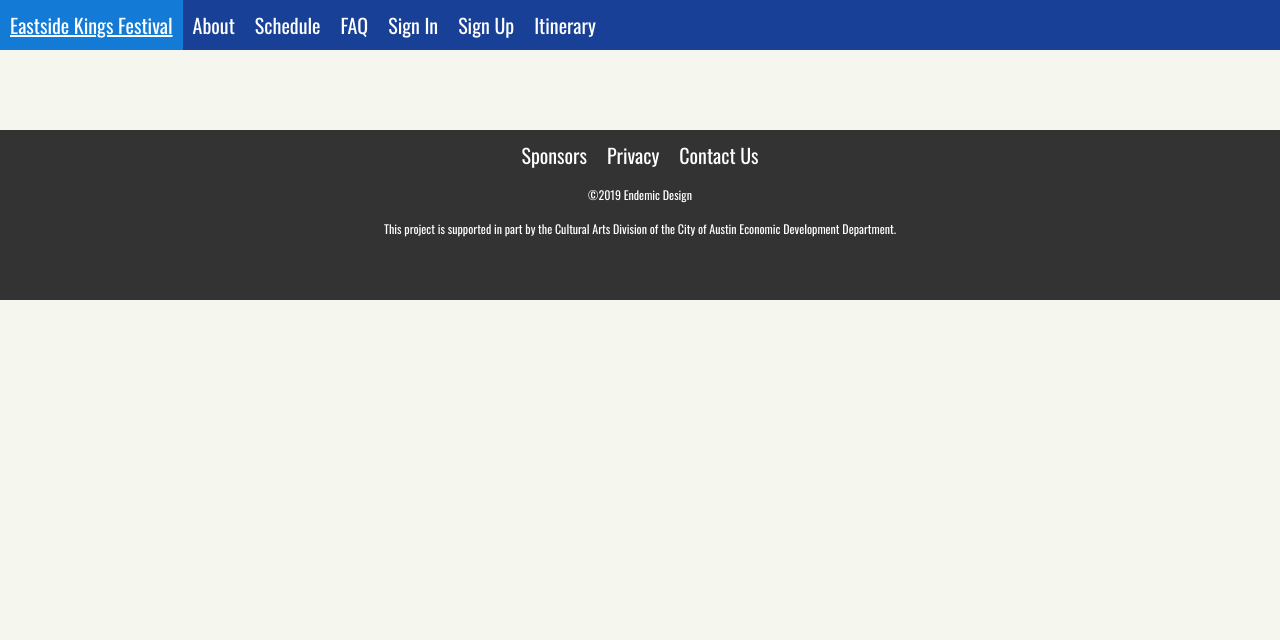
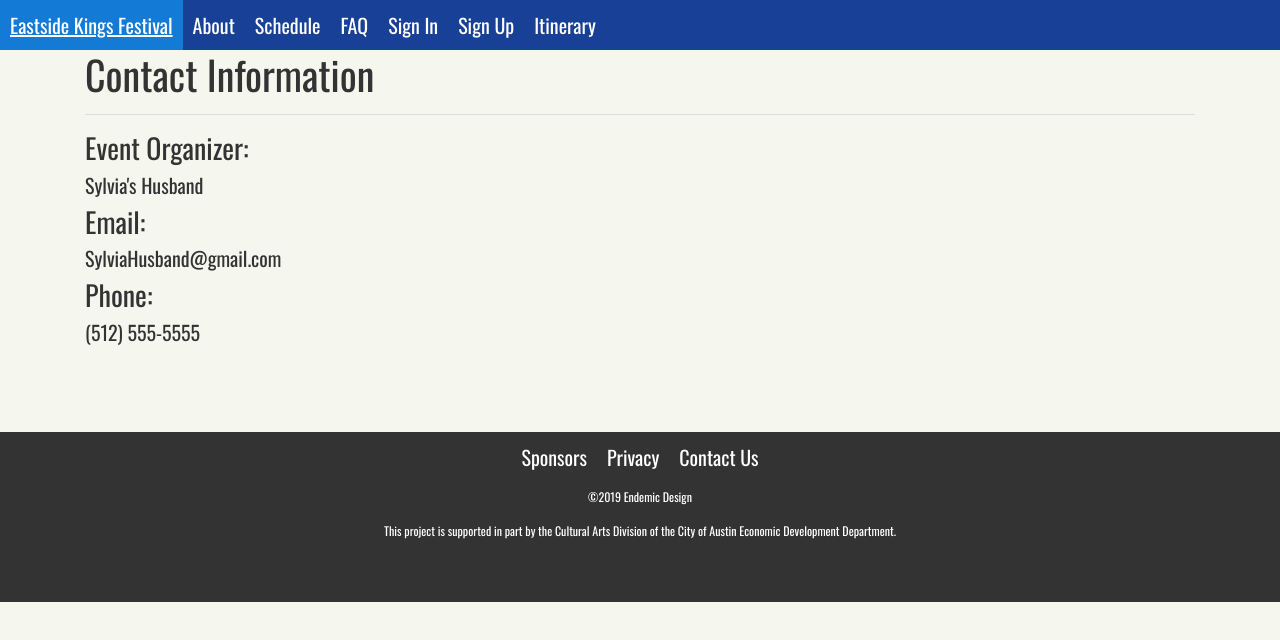
Before and after one commit to avinashsinghdhillon/ESK_Fest, a React (Create React App) app in the folder client/: page /contact in a window 1280 px wide. Shown: the top 640 px of the page. Built offline with nearby package versions, Linux system fonts and the light colour scheme.

Commit message:
about page has active links and created Contact page

```diff
--- a/client/src/App.js
+++ b/client/src/App.js
@@ -12,6 +12,7 @@ import Faq from './pages/FAQ';
 import Privacy from './components/Privacy';
 import About from './pages/About';
 import Itinerary from './pages/Itinerary';
+import Contact from './pages/Contact';
 //import SignUpCompo from './components/SignUpCompo/SignUpCompo';
 // import logo from './logo.svg';
 // import './App.css';
@@ -33,6 +34,7 @@ function App() {
           <Route exact path="/privacy" component={Privacy} />
           <Route exact path="/about" component={About} />
           <Route exact path="/itinerary" component={Itinerary} />
+          <Route exact path="/contact" component={Contact} />
         </Switch>
         {/* <Footer /> */}
       </div>
--- a/client/src/components/SignUp/SignUp.js
+++ b/client/src/components/SignUp/SignUp.js
@@ -95,7 +95,7 @@ class SignUp extends Component {
             <label htmlFor="email">E-Mail</label>
             <input type="text" id="email" name="email" onChange={this.handleInputChange} value = {this.state.email}/>
             <label htmlFor="password">Password</label>
-            <input type="password" id="password" name="password"  onChange={this.handleInputChange} value = {this.state.password} placeholder="Needs a capital letter, a number, and minimun 6 characters" />
+            <input type="password" id="password" name="password"  onChange={this.handleInputChange} value = {this.state.password} placeholder="Needs a capital letter, a number, and minimum 6 characters" />
           </div>
           <div className="submit">
             <input className="button" id="signupSubmit" type="submit" text="Submit"  onClick={(event)=>{this.signupUser(event)}}/>
--- /dev/null
+++ b/client/src/pages/About.css
@@ -0,0 +1,3 @@
+#About {
+    font-family: 'Oswald', sans-serif;
+}
--- a/client/src/pages/About.js
+++ b/client/src/pages/About.js
@@ -1,6 +1,7 @@
 import React, { Component } from 'react';
 import { Container } from '../components/Grid';
 import Eskf from '../images/ESK-FOUNDATION-LOGO.png';
+import './About.css';
 
 
 class About extends Component {
@@ -9,6 +10,7 @@ class About extends Component {
     render() {
         return (
             <Container>
+                <div id="About">
                 <img src={Eskf} alt="Eastside Kings Foundation Logo" style={{marginTop:"20px", marginLeft:"auto", marginRight:"auto", display:"block"}}/>
                 <div>
                 <hr/>
@@ -16,12 +18,13 @@ class About extends Component {
                     <h3>Who Are We?</h3>
                     <h5>The Eastside Kings Foundation is a non-profit organization dedicated to preserving and highlighting excellent local musicians in blues, gospel, and jazz.</h5><br/>
                     <h3>What Is the Eastside Kings Festival?</h3>
-                    <h5>Eastside Kings Fest is a celebration for the great living musicians who have given us some of the best years of music. The event takes place the first week of September putting together great Blues/Gospel/Jazz acts every year for two amazing evenings.</h5><br/>
-                    <h5>This year's show is in East Austin, TX September 14th & 15th, 2019.</h5>
+                    <h5>Eastside Kings Fest is a celebration of the great living musicians who have given us some of the best years of music. The event takes place during the second weekend in September, putting together great Blues/Gospel/Jazz acts every year for two amazing evenings.</h5><br/>
+                    <h5>This year's show is in East Austin, September 14th & 15th, 2019.</h5>
                     <hr/>
-                    <h6>To learn more about the event, check the schedule or our FAQ!</h6>
-                    <h6>Not finding what you need? Get in contact with us!</h6>
+                    <h6>To learn more about the event, check out the <a href="/schedule">schedule</a> or our <a href="/faq">FAQ</a> page.</h6>
+                    <h6>Not finding what you need? <a href="/contact">Contact Us</a></h6>
                 <hr/>
+                </div>
                 </div>
             </Container>
         )
--- /dev/null
+++ b/client/src/pages/Contact.css
@@ -0,0 +1,4 @@
+#contact {
+    font-family: 'Oswald', sans-serif;
+    color: #333;
+}
--- /dev/null
+++ b/client/src/pages/Contact.js
@@ -0,0 +1,22 @@
+import React, { Component } from 'react';
+import { Container } from '../components/Grid';
+import Eskf from '../images/ESK-FOUNDATION-LOGO.png';
+import './Contact.css';
+
+class Contact extends Component {
+    render() {
+        return (
+            <Container>
+                <div id="contact">
+                    <h1>Contact Information</h1>
+                    <hr/>
+                        <h3>Event Organizer:</h3><h5>Sylvia's Husband</h5>
+                        <h3>Email:</h3><h5>SylviaHusband@gmail.com</h5>
+                        <h3>Phone:</h3><h5>(512) 555-5555</h5>
+                </div>
+            </Container>
+        )
+    }
+}
+
+export default Contact;
```
Also changed, not shown: 1 other file (tests, documents, lock files or other folders).
